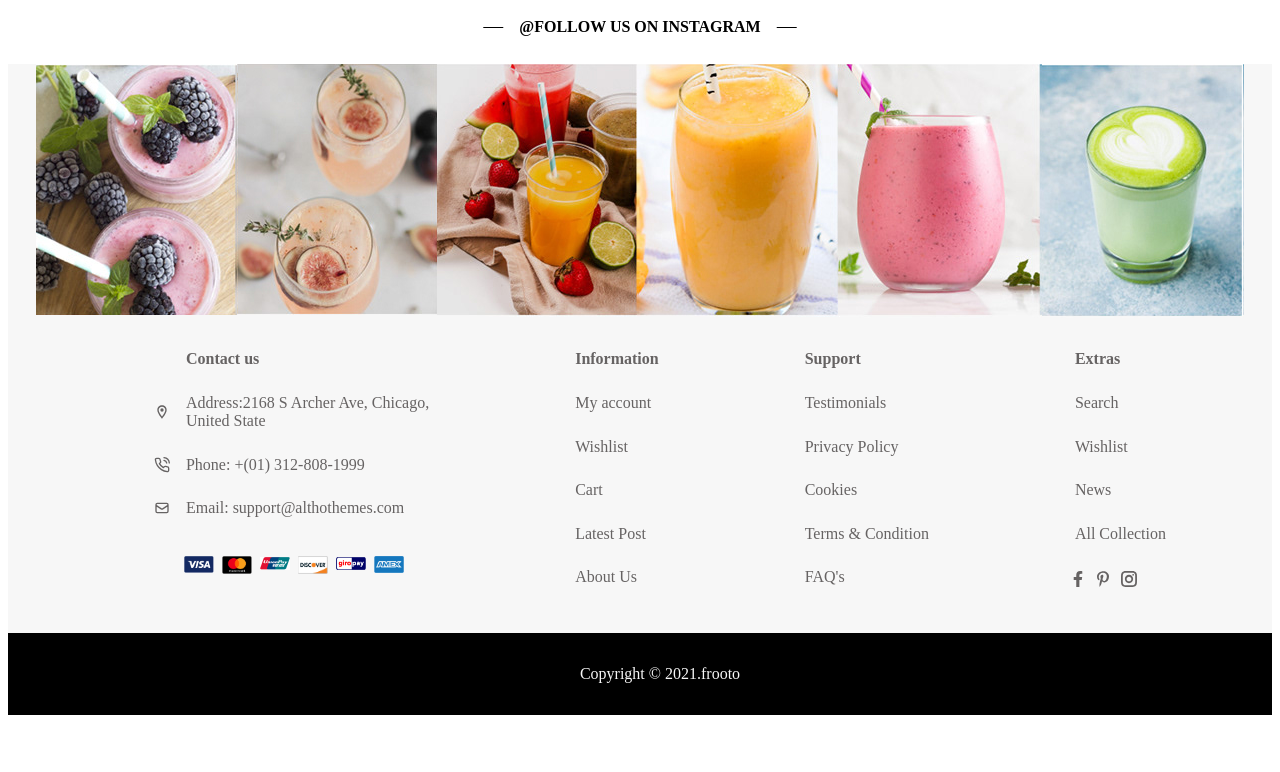
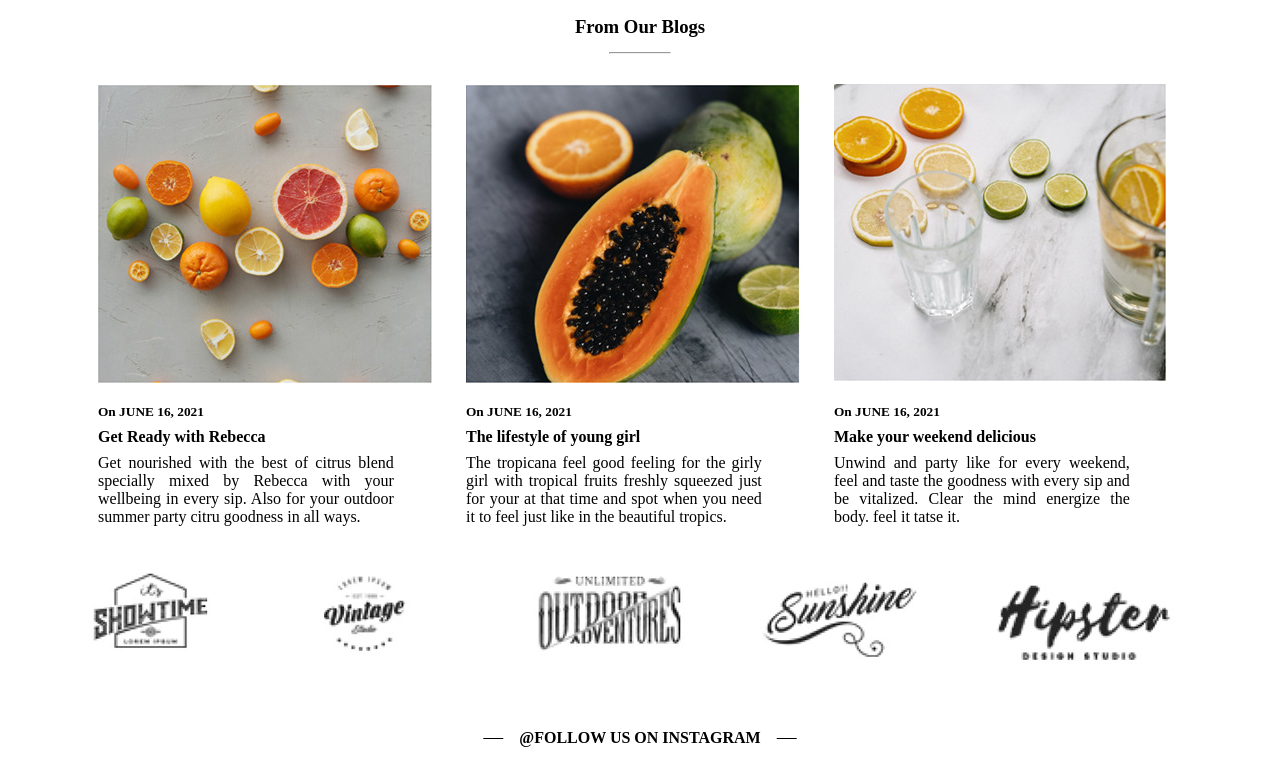
Before and after one commit to Grace229/React-Ecommerce, a React (Create React App) app: page / in a window 1280 px wide. Shown: the top 772 px of the page. Built offline with nearby package versions, Linux system fonts and the light colour scheme.

Commit message:
added page seven

```diff
--- a/src/App.js
+++ b/src/App.js
@@ -1,12 +1,14 @@
-import React from 'react'
-import Footer from './components/footer/Footer'
+import React from "react";
+import Footer from "./components/footer/Footer";
+import PageSeven from "./components/pageSeven/PageSeven";
 
 const App = () => {
-   return (
-      <>
-        <Footer />
-      </>
-   )
-}
+	return (
+		<>
+			<PageSeven />
+			<Footer />
+		</>
+	);
+};
 
-export default App
+export default App;
--- a/src/components/footer/footer.css
+++ b/src/components/footer/footer.css
@@ -1,7 +1,3 @@
-.footer {
-	/* background-color: rgb(247, 247, 247); */
-}
-
 .footer__header {
    width: 100%;
    text-align: center;
@@ -104,7 +100,6 @@
 .footer__third-item {
 	justify-content: center;
 	display: flex;
-   /* background: rgb(247, 247, 247); */
    background-color: black !important;
    color: rgb(247, 247, 247);
 }
--- /dev/null
+++ b/src/components/pageSeven/PageSeven.jsx
@@ -0,0 +1,79 @@
+import React from "react";
+import "./pageSeven.css";
+import Asset3 from "../../images/asset3.png";
+import Asset4 from "../../images/asset4.png";
+import Asset5 from "../../images/asset5.png";
+import Asset6 from "../../images/asset6.png";
+import Asset7 from "../../images/asset7.png";
+import Asset8 from "../../images/asset8.png";
+import Asset9 from "../../images/asset9.png";
+import Asset10 from "../../images/asset10.png";
+
+const PageSeven = () => {
+	return (
+		<div className="pageSeven">
+			<h3 className="pageSeven__header">From Our Blogs <hr /></h3>
+			<div className="pageSeven__first-item">
+				<div className="pageSeven__first-item__content">
+					<div className="first-item__content-img">
+						<img src={Asset3} alt="" />
+					</div>
+					<div className="first-item__content-date">On JUNE 16, 2021</div>
+					<div className="first-item__content-heading">Get Ready with Rebecca</div>
+					<div className="first-item__content-body">
+						Get nourished with the best of citrus blend specially mixed by Rebecca
+						with your wellbeing in every sip. Also for your outdoor summer party citru
+						goodness in all ways.
+					</div>
+				</div>
+				<div className="pageSeven__first-item__content">
+					<div className="first-item__content-img">
+						<img src={Asset4} alt="" />
+					</div>
+					<div className="first-item__content-date">On JUNE 16, 2021</div>
+					<div className="first-item__content-heading">
+						The lifestyle of young girl
+					</div>
+					<div className="first-item__content-body">
+						The tropicana feel good feeling for the girly girl with tropical fruits
+						freshly squeezed just for your at that time and spot when you need it to
+						feel just like in the beautiful tropics.
+					</div>
+				</div>
+				<div className="pageSeven__first-item__content">
+					<div className="first-item__content-img">
+						<img src={Asset5} alt="" />
+					</div>
+					<div className="first-item__content-date">On JUNE 16, 2021</div>
+					<div className="first-item__content-heading">
+						Make your weekend delicious
+					</div>
+					<div className="first-item__content-body">
+						Unwind and party like for every weekend, feel and taste the goodness with
+						every sip and be vitalized. Clear the mind energize the body. feel it
+						tatse it.
+					</div>
+				</div>
+			</div>
+			<div className="pageSeven__second-item">
+				<div className="second-item__content-img">
+					<img src={Asset6} alt="" />
+				</div>
+				<div className="second-item__content-img">
+					<img src={Asset7} alt="" />
+				</div>
+				<div className="second-item__content-img">
+					<img src={Asset8} alt="" />
+				</div>
+				<div className="second-item__content-img">
+					<img src={Asset9} alt="" />
+				</div>
+				<div className="second-item__content-img">
+					<img src={Asset10} alt="" />
+				</div>
+			</div>
+		</div>
+	);
+};
+
+export default PageSeven;
--- /dev/null
+++ b/src/components/pageSeven/pageSeven.css
@@ -0,0 +1,50 @@
+.pageSeven__header {
+   width: 100%;
+   text-align: center;
+   line-height: 0.1rem;
+   margin: 10px 0 20px;
+   padding: 1rem 0;
+}
+
+.pageSeven__header hr {
+  width: 60px;
+  margin-bottom: -1rem;
+  margin-top: 1.5rem ;
+}
+
+.pageSeven__first-item {
+	display: flex;
+	flex-wrap: wrap;
+	padding: 0 5rem;
+}
+
+.pageSeven__first-item > * {
+	flex: 1 1 160px;
+	margin: 10px;
+}
+
+.first-item__content-date {
+   padding-top: 1rem;
+   font-size: smaller;
+   font-weight: bolder;
+}
+
+.first-item__content-heading {
+   padding: 0.5rem 0;
+   font-weight: bolder;
+}
+
+.first-item__content-body {
+   text-align: justify;
+   word-wrap: break-word;
+   width: 85%;
+}
+
+.pageSeven__second-item {
+	display: flex;
+	flex-wrap: wrap;
+	padding: 2rem 3rem;
+}
+.pageSeven__second-item > * {
+	flex: 1 1 80px;
+}
```
